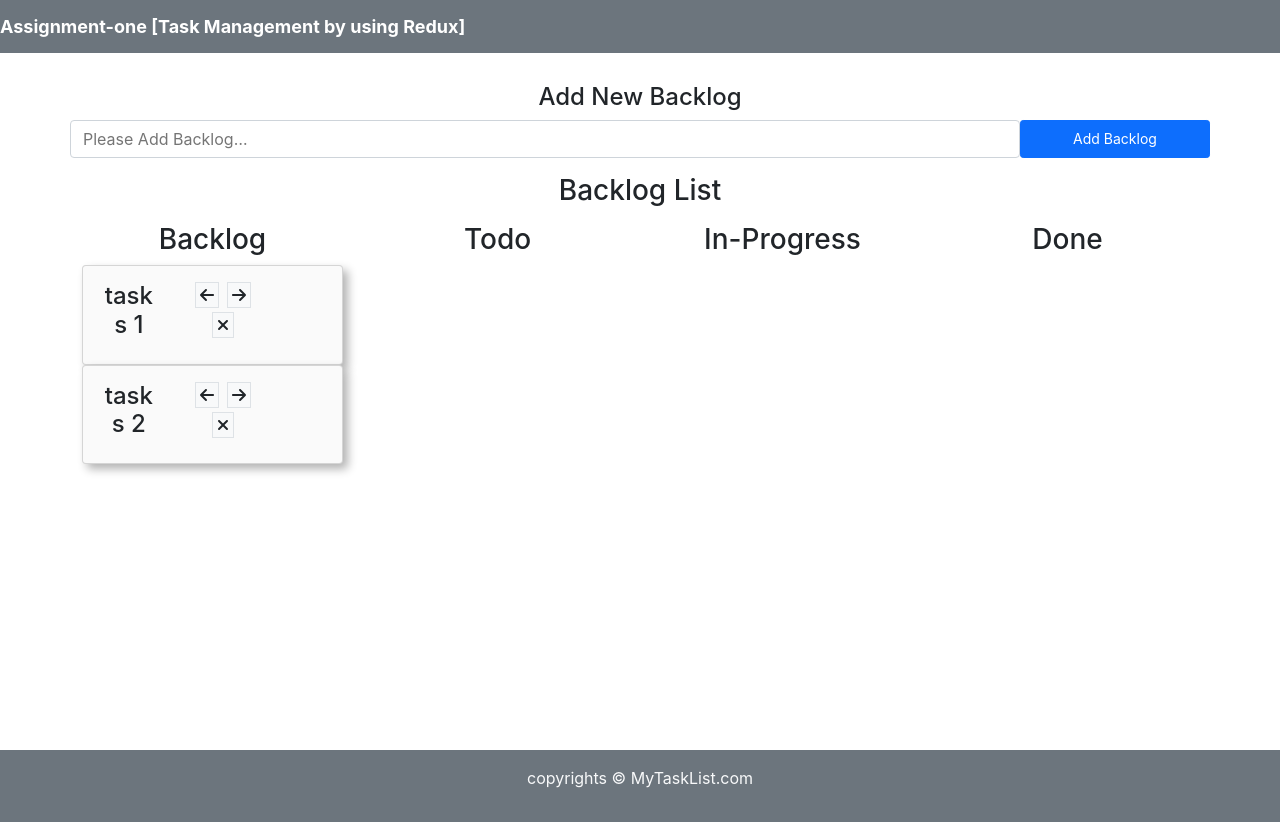
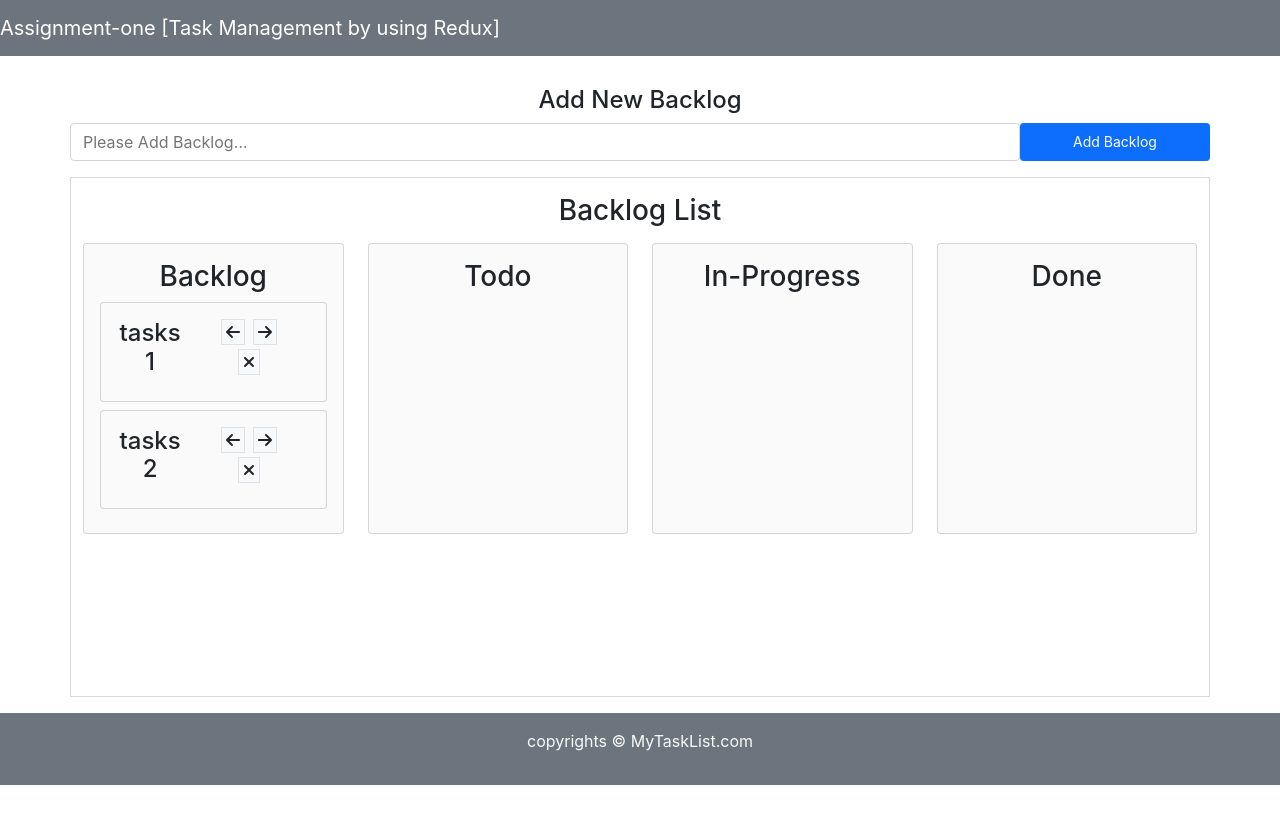
Before and after one commit to alpnaP/reactTodoAppWithRedux, a React (Create React App) app: page / in a window 1280 px wide. After the commit the page ends 800 px from the top, so only its background shows below. Built offline with nearby package versions, Linux system fonts and the light colour scheme.

Commit message:
Final updated Code

```diff
--- a/src/App.css
+++ b/src/App.css
@@ -37,12 +37,19 @@
   }
 }
 .card {
-  box-shadow: 5px 5px 10px rgb(0 0 0 / 30%);
+  /* box-shadow: 5px 5px 10px rgb(0 0 0 / 30%); */
   padding: 1em;
   border: 1px solid rgba(0, 0, 0, 0.15);
   background: #fafafa;
   display: flex;
 
+}
+.card-h-100 {
+  height: 100%;
+}
+
+.card-border{
+  border: 1px solid rgba(0, 0, 0, 0.15);
 }
 .input-css{
   padding: 0.375rem 0.75rem;
@@ -59,3 +66,10 @@
    border-radius: 0.25rem;
    transition: border-color .15s ease-in-out,box-shadow .15s ease-in-out;
 }
+.header{
+  text-align: 'text-center';
+  font-weight: 'bold';
+  font-size: 18;
+  margin-top: 0;
+  width: 200;
+}
--- a/src/MyComponents/AddTodo.jsx
+++ b/src/MyComponents/AddTodo.jsx
@@ -3,40 +3,33 @@ import React, { useState } from "react";
 import { connect } from 'react-redux'
 import { v4 as uuidv4 } from 'uuid';
 
-const regexPattern = new RegExp(/^([A-Za-z]|[0-9]|_)+$/)
+const regexPattern = new RegExp(/^([A-Za-z]|[0-9]|_)/)
 const innerPageStyle = {
-
   marginTop: 30,
-
-
 };
 
 const AddTodo = (props) => {
-  console.log(props)
-
   const [title, setTitle] = useState("");
   const submit = (e) => {
-
     e.preventDefault();
     if (!title) {
-        alert("Backlog can't be blank");
+      alert("Backlog Name can't be blank");
     }
-      else if(!regexPattern.test(title)){
-        alert("Not Matched")
+    else if (!regexPattern.test(title)) {
+      alert("Not Matched Pattern")
       setTitle("");
 
     }
-      else{
-        debugger
+    else {
       props.addTodoAction({ name: title, stage: 0, cid: uuidv4() });
       setTitle("");
-      }}
+    }
+  }
   return (
-      <div  className="container my-9 ">
-        <h4  style={innerPageStyle}>Add New Backlog </h4>
+    <div className="container my-9 ">
+      <h4 style={innerPageStyle}>Add New Backlog </h4>
       <form onSubmit={submit}>
         <div className="mb-3 row">
-
           <input
             type="text"
             placeholder='Please Add Backlog…'
@@ -52,10 +45,6 @@ const AddTodo = (props) => {
             Add Backlog
           </button>
         </div>
-
-
-
-
       </form>
     </div>
 
@@ -64,7 +53,7 @@ const AddTodo = (props) => {
 const mapDispatchToProps = (dispatch) => {
   return {
     // dispatching plain actions
-      addTodoAction: (data) => dispatch({ type: 'ADD_TODO',value:data }),
+    addTodoAction: (data) => dispatch({ type: 'ADD_TODO', value: data }),
   }
 }
 
--- a/src/MyComponents/Header.jsx
+++ b/src/MyComponents/Header.jsx
@@ -1,35 +1,19 @@
-
-
 import PropTypes from 'prop-types'
-
 import React from 'react'
-
+import '../App.css';
 
 function Header(props) {
-    const myStyle = {
-        textAlign: 'text-center',
-        fontWeight: 'bold',
-        fontSize: 18,
-        marginTop: 0,
-        width: 200,
-
-      };
   return (
-
-
-
-<nav  className="navbar navbar-dark bg-secondary ">
-  <a style={myStyle} className="navbar-brand text-center" >{props.title}</a>
-
-</nav>
-
+    <nav className="navbar navbar-dark bg-secondary ">
+      <a className="navbar-brand text-center header"  >{props.title}</a>
+    </nav>
   )
 }
 Header.defaultProps = {
-  title : "Your Title here",
-  searchBar : true
+  title: "Your Title here",
+  searchBar: true
 }
-Header.propTypes ={
+Header.propTypes = {
   title: PropTypes.string,
   searchBar: PropTypes.bool.isRequired
 }
--- a/src/MyComponents/TodoItem.jsx
+++ b/src/MyComponents/TodoItem.jsx
@@ -6,10 +6,10 @@ import { FontAwesomeIcon } from "@fortawesome/react-fontawesome";
 import '../App.css';
 const TodoItem = (props) => {
   return (
-    <div className="card">
+    <div className="card mb-2">
     <div className="row">
-      <h4 className="col-sm-4"> {props?.name}</h4>
-      <div className="col-sm-5">
+      <h4 className="col-sm-5"> {props?.name}</h4>
+      <div className="col-sm-6">
           <FontAwesomeIcon onClick={props.moveLeftTodoAction} className="p-1 mx-1 border bg-light" icon={faArrowLeft} />
           <FontAwesomeIcon onClick={props.moveRightAction} className="p-1 mx-1 border bg-light" icon={faArrowRight} />
           <FontAwesomeIcon onClick={props.removeTodoAction} className="p-1 mx-1 border bg-light" icon={faClose} />
--- a/src/MyComponents/Todos.jsx
+++ b/src/MyComponents/Todos.jsx
@@ -4,7 +4,7 @@ import { connect } from 'react-redux'
 
 function Todos(props) {
   let myStyle = {
-    minHeight: "70vh",
+    minHeight: "65vh",
     margin: "10px auto",
   };
   const [backlogList, setBacklogList] = useState([])
@@ -31,32 +31,40 @@ function Todos(props) {
   }, [props])
 
   return (
-    <div className="container my-3" style={myStyle}>
+    <div className="container my-3 card-border" style={myStyle}>
       <h3 className="my-3">Backlog List</h3>
-      <div class="row">
+      <div class="row ">
         <div class="col-sm-3">
+        <div class="col-sm-12 card card-h-100">
           <h3>Backlog</h3>
           {backlogList.map((item) => {
             return <TodoItem {...item} removeTodoAction={()=>props.removeTodoAction(item.cid,1)} moveLeftTodoAction={()=>props.moveLeftTodoAction(item,1)} moveRightAction={()=>props.moveRightAction(item,1)}/>
           })}
         </div>
+        </div>
         <div class="col-sm-3">
+        <div class="col-sm-12 card card-h-100">
           <h3>Todo</h3>
           {todosList.map((item) => {
             return <TodoItem {...item} removeTodoAction={()=>props.removeTodoAction(item.cid,2)} moveLeftTodoAction={()=>props.moveLeftTodoAction(item,2)} moveRightAction={()=>props.moveRightAction(item,2)}/>
           })}
         </div>
+        </div>
         <div class="col-sm-3">
+        <div class="col-sm-12 card card-h-100">
           <h3>In-Progress</h3>
           {inProgressList.map((item) => {
             return <TodoItem {...item} removeTodoAction={()=>props.removeTodoAction(item.cid,3)} moveLeftTodoAction={()=>props.moveLeftTodoAction(item,3)} moveRightAction={()=>props.moveRightAction(item,3)}/>
           })}
         </div>
+        </div>
         <div class="col-sm-3">
+        <div class="col-sm-12 card card-h-100">
           <h3>Done</h3>
           {doneList.map((item) => {
             return <TodoItem {...item} removeTodoAction={()=>props.removeTodoAction(item.cid,4)} moveLeftTodoAction={()=>props.moveLeftTodoAction(item,4)} moveRightAction={()=>props.moveRightAction(item,4)}/>
           })}
+        </div>
         </div>
       </div>
     </div>
```
Lines whose indentation alone changed are shown as unchanged.
